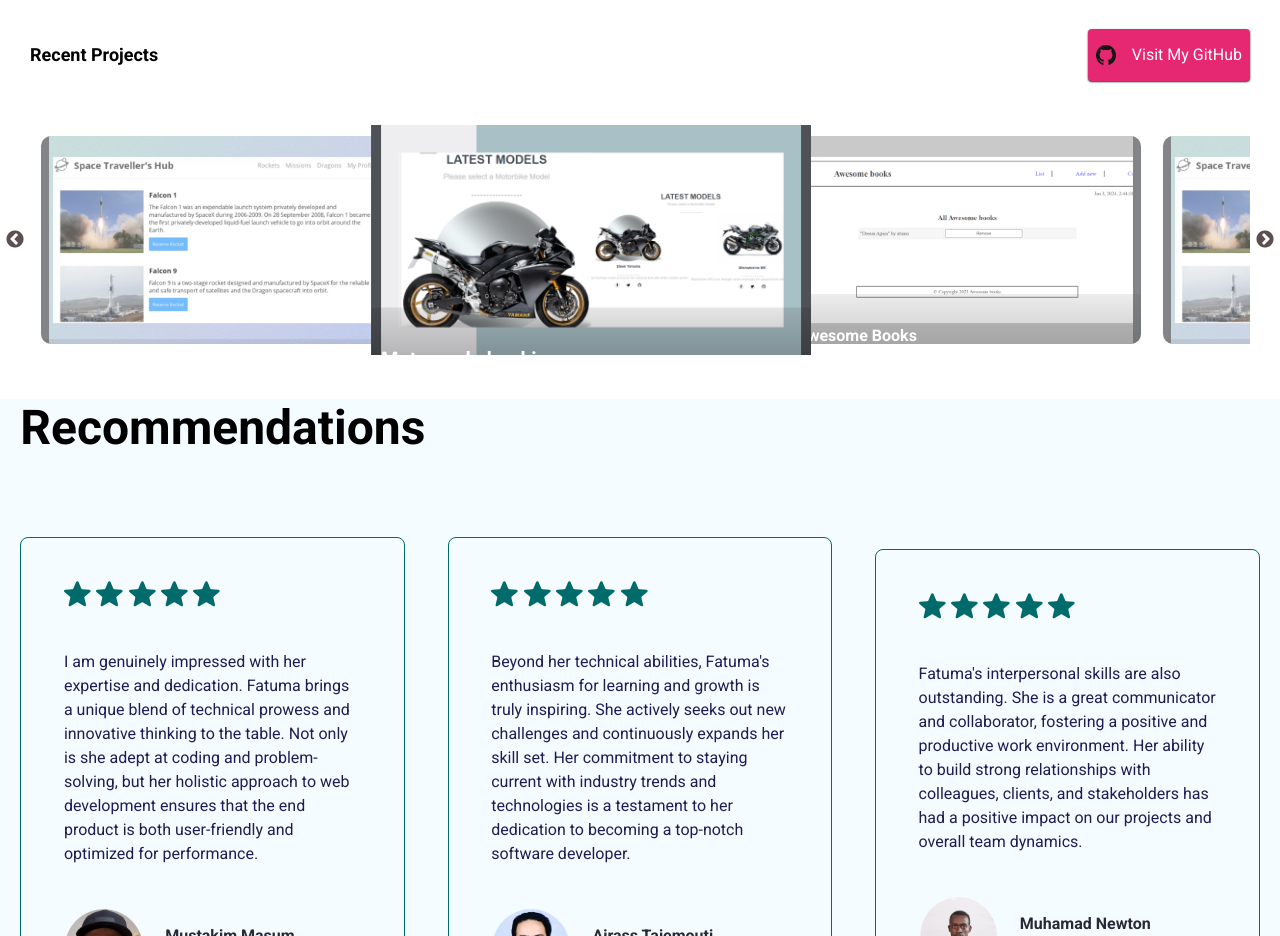
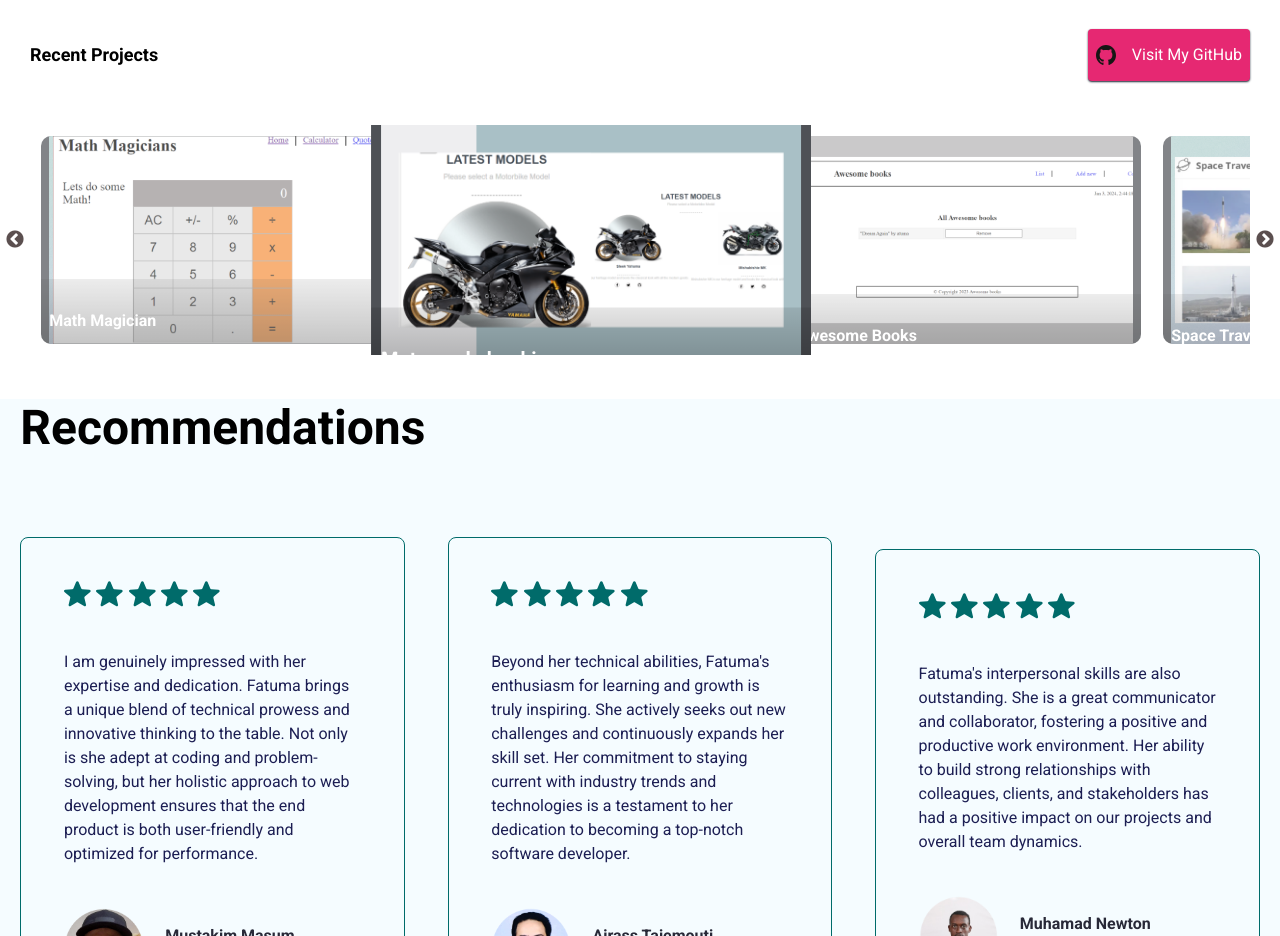
Before and after one commit to fatmahussein/fatma-portfolio, a React (Create React App) app: page / in a window 1280 px wide. Shown: the part 1540-2476 px from the top of the page. Built offline with nearby package versions, Linux system fonts and the light colour scheme.

Commit message:
update all projects

```diff
--- a/src/Pages/Home/slider.jsx
+++ b/src/Pages/Home/slider.jsx
@@ -27,17 +27,17 @@ let data = [
 
       "src":"./img/spaxe.png",
       "title":"Space Traveller's Hub",
-      "description":"lorem ",
+      "description":"Web application for a company that provides commercial and scientific space travel services. The application allows users to book rockets,dragons and join selected space missions",
       "link":"https://github.com/fatmahussein/space-travellers-hub",
       "demo":"https://space-travellers-hub2023.netlify.app/"
   },
   {
 
-      "src":"./img/spaxe.png",
-      "title":"Space Traveller's Hub",
-      "description":"lorem",
-      "link":"https://github.com/fatmahussein/space-travellers-hub",
-      "demo":"https://space-travellers-hub2023.netlify.app/"
+      "src":"./img/math-magician.png",
+      "title":"Math Magician ",
+      "description":"Math-magician is a web application designed for mathematics enthusiasts. It is a Single Page App (SPA) that provides users with the ability to perform simple calculations and discover random math-related quotes.",
+      "link":"https://github.com/fatmahussein/Math-Magicians",
+      "demo":"https://math-magicians-w47s.onrender.com/"
   }
 
 ];
@@ -84,8 +84,8 @@ var settings = {
       breakpoint: 500,
       settings: {
         slidesToShow: 1,
-        slidesToScroll: 0,
-        centerMode: "true",
+        slidesToScroll: 1,
+        centerMode: "false",
 
       }
     }
```
Also changed, not shown: public/img/math-magician.png (added).
